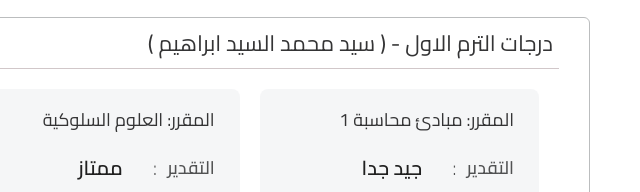
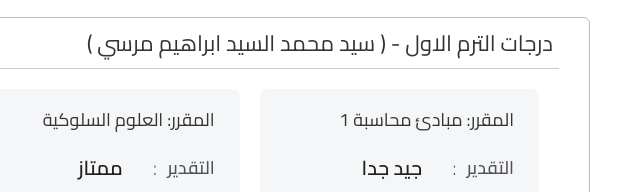
Before and after one commit to Yuossof/univ-site, a plain HTML site: page result.html in a window 1280 px wide. Shown: the part 315-507 px from the top of the page, 540-1180 px from the left. Drawn offline with Linux system fonts and the light colour scheme; files whose address does not match are found by name.

Commit message:
Update result.html

```diff
--- a/result.html
+++ b/result.html
@@ -84,7 +84,7 @@
         <h2>درجات العام الاكاديمي 2024 - 2025</h2>
         <div class="box-brdr">
           <div>
-            <span>درجات الترم الاول - ( سيد محمد السيد ابراهيم )</span>
+            <span>درجات الترم الاول - ( سيد محمد السيد ابراهيم مرسي )</span>
           </div>
           <div class="line2"></div>
           <div class="grid">
```
